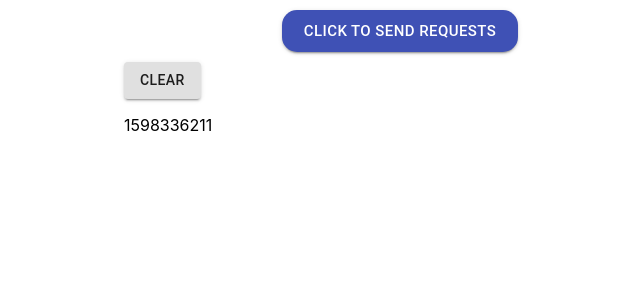
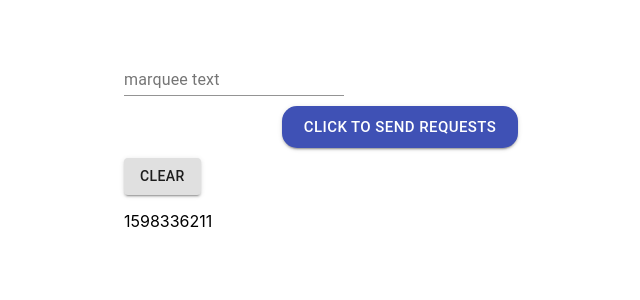
Before and after one commit to andy94077/React-pratice, a React (Create React App) app: page / in a window 1280 px wide. Shown: the top 300 px of the page, without its empty margins (240-880 px from the left). Built offline with nearby package versions, Linux system fonts and the light colour scheme.

Commit message:
Add Marquee

```diff
--- a/src/App.js
+++ b/src/App.js
@@ -1,6 +1,6 @@
-import React, { useState, useEffect } from "react";
+import React, { useState, useEffect, useRef } from "react";
 import axios from "axios";
-import { Button, Container } from "@material-ui/core";
+import { Button, Container, TextField } from "@material-ui/core";
 
 import { useSelector, useDispatch } from "react-redux";
 import CountdownButton from "./CountdownButton";
@@ -8,13 +8,20 @@ import CountdownButton from "./CountdownButton";
 import useCountdown from "./useCountdown";
 import { CONCAT_SERVER_URL } from "./utils";
 import { selectUser, setUser } from "./redux/userSlice";
+import Marquee from "./components/Marquee";
 
 export default function App() {
   const [text, setText] = useState("");
+  const [marqueeList, setMarqueeList] = useState([
+    "You spin me right round, baby. Like a record, baby.1",
+    "You spin me right round, baby. Like a record, baby.2",
+    "You spin me right round, baby. Like a record, baby.3",
+  ]);
   const [time, setTime] = useState(Math.floor(Date.now() / 1000));
   const { userId } = useSelector(selectUser);
   const dispatch = useDispatch();
   const [countdown, setCountdown] = useCountdown();
+  const buttonRef = useRef();
 
   useEffect(() => {
     dispatch(setUser({ userId: 1 }));
@@ -25,8 +32,14 @@ export default function App() {
     return () => clearInterval(timer);
   }, []);
 
+  const handleChange = (e) => setText(e.target.value);
+  const handleKeyUp = (e) => {
+    if (e.key === "Enter") buttonRef.current.click();
+  };
+
   const onClick = () => {
-    setText((prev) => `${prev} hi`);
+    setMarqueeList((list) => list.concat(text));
+    setText("");
   };
 
   const handleClick = () => {
@@ -38,20 +51,29 @@ export default function App() {
   };
 
   return (
+    <>
+      <Marquee>{marqueeList}</Marquee>
       <Container maxWidth="sm">
+        <TextField
+          label="marquee text"
+          value={text}
+          onChange={handleChange}
+          onKeyUp={handleKeyUp}
+        />
         <CountdownButton
           onClick={onClick}
-        duration={10}
+          duration={0}
           countdown={countdown}
           setCountdown={setCountdown}
+          buttonRef={buttonRef}
         >
           Click to send requests
         </CountdownButton>
         <Button variant="contained" onClick={handleClick}>
           clear
         </Button>
-      <p>{text}</p>
         <p>{time}</p>
       </Container>
+    </>
   );
 }
--- a/src/CountdownButton.js
+++ b/src/CountdownButton.js
@@ -24,7 +24,14 @@ const useStyles = makeStyles(() => ({
 export default function CountdownButton(props) {
   const classes = useStyles();
   const { userId } = useSelector(selectUser);
-  const { children, onClick, duration = 10, countdown, setCountdown } = props;
+  const {
+    children,
+    onClick,
+    duration = 10,
+    countdown,
+    setCountdown,
+    buttonRef,
+  } = props;
 
   useEffect(() => {
     if (userId === null) return;
@@ -63,6 +70,7 @@ export default function CountdownButton(props) {
         )
       }
       size="large"
+      ref={buttonRef}
     >
       {countdown > 0 ? (
         <span style={{ marginRight: 3, color: "#777" }}>Wait for</span>
--- /dev/null
+++ b/src/components/Marquee.css
@@ -0,0 +1,11 @@
+@keyframes marquee {
+	0% {
+		left: 100%;
+		transform: translateX(0%);
+	}
+
+	100% {
+		left: 0;
+		transform: translateX(-100%);
+	}
+}
--- /dev/null
+++ b/src/components/Marquee.js
@@ -0,0 +1,53 @@
+import React from "react";
+import "./Marquee.css";
+import { makeStyles } from "@material-ui/core";
+
+const useStyles = makeStyles(() => ({
+  marquee: {
+    height: "3em",
+    margin: "0 auto",
+    overflow: "hidden",
+    position: "relative",
+  },
+  marqueeContainer: {
+    paddingLeft: 0,
+    display: "flex",
+    listStyleType: "none",
+    position: "absolute",
+    animation: "marquee 5s linear infinite",
+  },
+  child: {
+    whiteSpace: "nowrap",
+    marginRight: "100vw",
+  },
+  lastChild: {
+    whiteSpace: "nowrap",
+  },
+}));
+
+export default function Marquee(props) {
+  const { children } = props;
+  const classes = useStyles();
+  // const [head, setHead] = useState(0);
+
+  // useEffect(() => {
+  //   const timer = setInterval(() => {
+  //     setHead((prev) => (prev + 1) % children.length);
+  //   }, 5000);
+  //   return () => clearInterval(timer);
+  // }, []);
+
+  return (
+    <div className={classes.marquee}>
+      <ul className={classes.marqueeContainer}>
+        {children.map((item, index) =>
+          index === children.length - 1 ? (
+            <li className={classes.lastChild}>{item}</li>
+          ) : (
+            <li className={classes.child}>{item}</li>
+          )
+        )}
+      </ul>
+    </div>
+  );
+}
```
Lines whose indentation alone changed are shown as unchanged.
